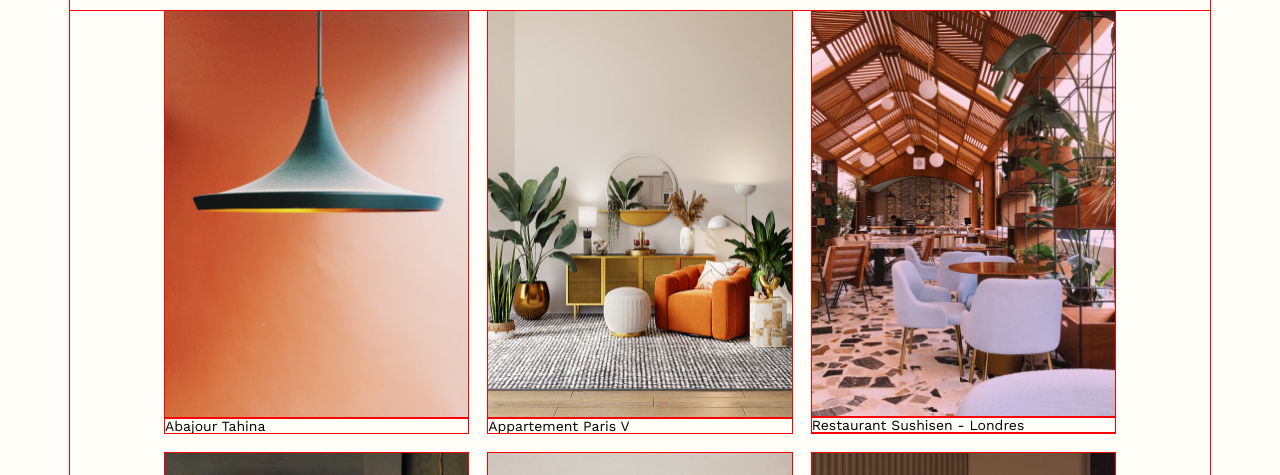
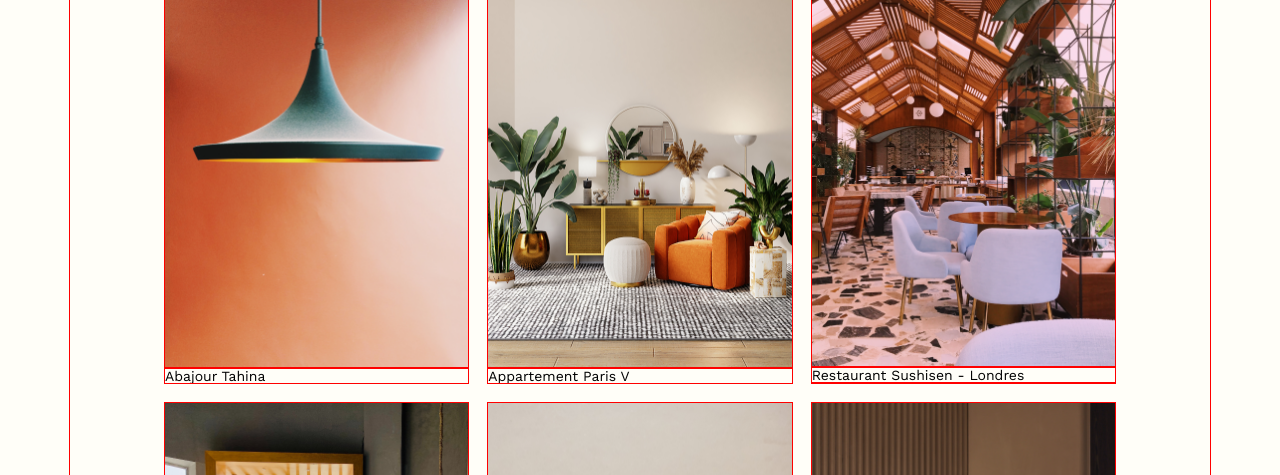
Before and after one commit to troisdes/oc-webdev-p3-portfolio-architecte, a plain HTML site: page FrontEnd/index.html in a window 1280 px wide. Shown: the part 625-1100 px from the top of the page. Drawn offline with nearby package versions, Linux system fonts and the light colour scheme.

Commit message:
Remove margin from section for improved layout consistency

```diff
--- a/FrontEnd/assets/style.css
+++ b/FrontEnd/assets/style.css
@@ -155,7 +155,7 @@ header {
 }
 
 section {
-  margin: 50px 0;
+  margin: 0;
 }
 
 h1 {
```
